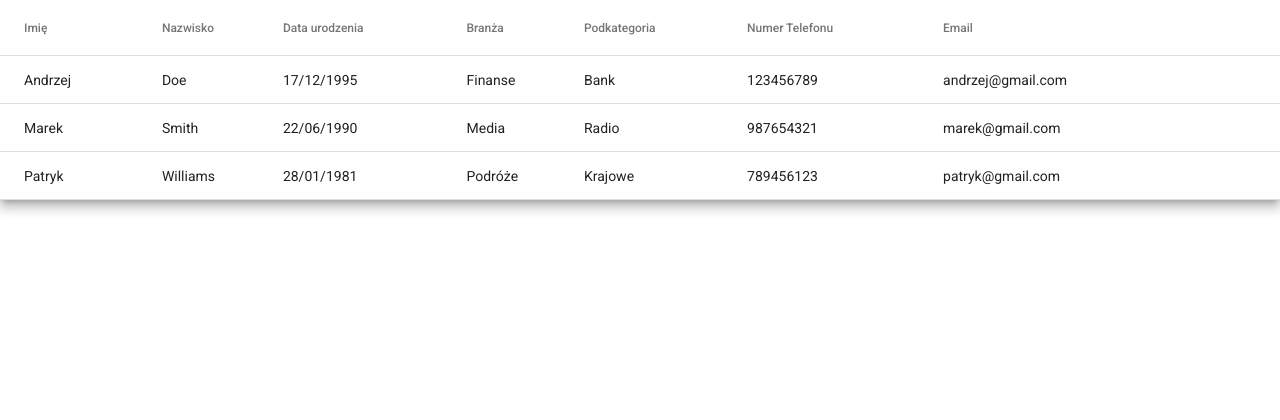
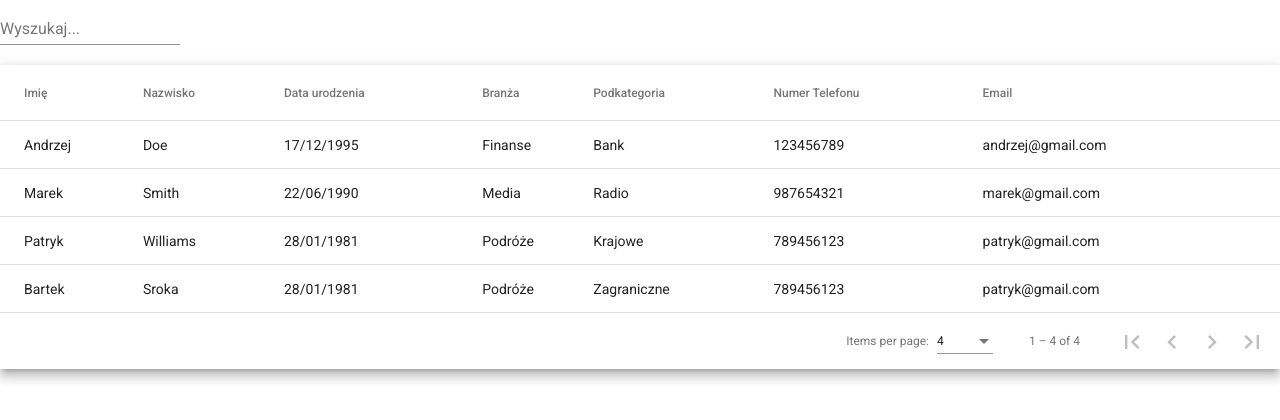
Before and after one commit to MarcinMatejko/admin-panel, an Angular app: page / in a window 1280 px wide. Shown: the top 420 px of the page. Built offline with nearby package versions, Linux system fonts and the light colour scheme.

Commit message:
added pagination, filtering, and sorting to the table

```diff
--- a/src/app/components/clients/clients.component.html
+++ b/src/app/components/clients/clients.component.html
@@ -1,50 +1,53 @@
+<mat-form-field>
+  <input (keyup)="applyFilter($event.target.value)" matInput placeholder="Wyszukaj..." >
+</mat-form-field>
 <div class="mat-elevation-z8">
-  <table mat-table [dataSource]="clients">
+  <table mat-table [dataSource]="dataSource" matSort >
 
   <!-- firstName Column -->
   <ng-container matColumnDef="firstName">
-    <th mat-header-cell *matHeaderCellDef> Imię </th>
+    <th mat-header-cell *matHeaderCellDef mat-sort-header> Imię </th>
     <td mat-cell *matCellDef="let element"> {{element.firstName}} </td>
   </ng-container>
 
   <!-- lastName Column -->
   <ng-container matColumnDef="lastName">
-    <th mat-header-cell *matHeaderCellDef> Nazwisko </th>
+    <th mat-header-cell *matHeaderCellDef mat-sort-header> Nazwisko </th>
     <td mat-cell *matCellDef="let element"> {{element.lastName}} </td>
   </ng-container>
 
   <!-- Date of Birth Column -->
   <ng-container matColumnDef="dob">
-    <th mat-header-cell *matHeaderCellDef> Data urodzenia </th>
+    <th mat-header-cell *matHeaderCellDef mat-sort-header> Data urodzenia </th>
     <td mat-cell *matCellDef="let element"> {{element.dob | date:'dd/MM/yyyy' }} </td>
   </ng-container>
 
   <!-- Industry Column -->
   <ng-container matColumnDef="industry">
-    <th mat-header-cell *matHeaderCellDef> Branża </th>
+    <th mat-header-cell *matHeaderCellDef mat-sort-header> Branża </th>
     <td mat-cell *matCellDef="let element"> {{element.industry}} </td>
   </ng-container>
 
   <!-- Subcategory Column -->
   <ng-container matColumnDef="subcategory">
-    <th mat-header-cell *matHeaderCellDef> Podkategoria </th>
+    <th mat-header-cell *matHeaderCellDef mat-sort-header> Podkategoria </th>
     <td mat-cell *matCellDef="let element"> {{element.subcategory}} </td>
   </ng-container>
 
   <!-- Phone Column -->
   <ng-container matColumnDef="phone">
-    <th mat-header-cell *matHeaderCellDef> Numer Telefonu </th>
+    <th mat-header-cell *matHeaderCellDef mat-sort-header> Numer Telefonu </th>
     <td mat-cell *matCellDef="let element"> {{element.phone}} </td>
   </ng-container>
 
   <!-- Email Column -->
   <ng-container matColumnDef="email">
-    <th mat-header-cell *matHeaderCellDef> Email </th>
+    <th mat-header-cell *matHeaderCellDef mat-sort-header> Email </th>
     <td mat-cell *matCellDef="let element"> {{element.email}} </td>
   </ng-container>
 
   <tr mat-header-row *matHeaderRowDef="displayedColumns"></tr>
   <tr mat-row *matRowDef="let row; columns: displayedColumns;"></tr>
 </table>
-<!-- <mat-paginator [pageSizeOptions]="[5, 10, 20]" showFirstLastButtons></mat-paginator> -->
+<mat-paginator [pageSizeOptions]="[4, 2, 1]" showFirstLastButtons></mat-paginator>
 </div>
--- a/src/app/components/clients/clients.component.ts
+++ b/src/app/components/clients/clients.component.ts
@@ -1,5 +1,10 @@
-import { Component, OnInit } from '@angular/core';
+import { Component, OnInit, ViewChild } from '@angular/core';
 import { ClientService } from '../../services/client.service';
+import {MatSort} from '@angular/material/sort';
+import {MatPaginator} from '@angular/material/paginator';
+import {MatTableDataSource} from '@angular/material/table';
+import {MatInputModule} from '@angular/material/input';
+
 
 import { Client } from '../../models/Client';
 
@@ -11,12 +16,24 @@ import { Client } from '../../models/Client';
 export class ClientsComponent implements OnInit {
   clients: Client[];
   displayedColumns: string[] = ['firstName', 'lastName', 'dob', 'industry', 'subcategory', 'phone', 'email'];
+  dataSource;
+
+  @ViewChild(MatSort) sort: MatSort;
+  @ViewChild(MatPaginator) paginator: MatPaginator;
 
   constructor( private clientService: ClientService) { }
 
   ngOnInit(): void {
     this.clients = this.clientService.getClients()
-
+    this.dataSource = new MatTableDataSource(this.clients);
   }
 
+  ngAfterViewInit() {
+    this.dataSource.sort = this.sort;
+    this.dataSource.paginator = this.paginator;
+  }
+
+  applyFilter(filterValue: string) {
+    this.dataSource.filter = filterValue.trim().toLowerCase();
+  }
 }
--- a/src/app/services/client.service.ts
+++ b/src/app/services/client.service.ts
@@ -39,6 +39,15 @@ export class ClientService {
         "phone": "789456123",
         "email": "patryk@gmail.com"
       },
+      {
+        "firstName": "Bartek",
+        "lastName": "Sroka",
+        "dob": new Date(1980,12,28),
+        "industry": "Podróże",
+        "subcategory": "Zagraniczne",
+        "phone": "789456123",
+        "email": "patryk@gmail.com"
+      },
     ];
   }
   }
```
Also changed, not shown: src/app/app.module.ts (+11 -2 lines).
